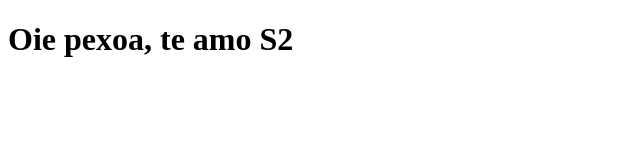
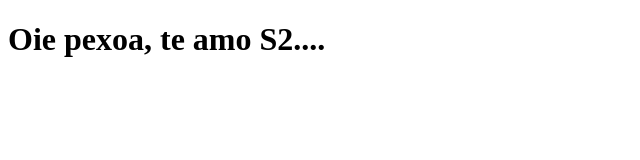
Before and after one commit to SHEFEeee/clone-tabnews, a Next.js app: page / in a window 1280 px wide. Shown: the top 160 px of the page, without its empty margins (0-640 px from the left). Built offline with nearby package versions, Linux system fonts and the light colour scheme.

Commit message:
Alterando frase novamente

```diff
--- a/pages/index.js
+++ b/pages/index.js
@@ -1,5 +1,5 @@
 function Home(){
-    return <h1>Oie pexoa, te amo S2</h1>
+    return <h1>Oie pexoa, te amo S2....</h1>
 }
 
 export default Home;
```
